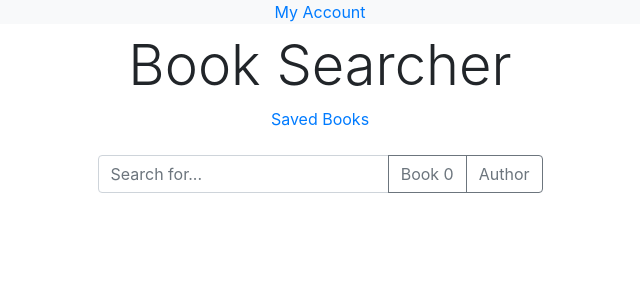
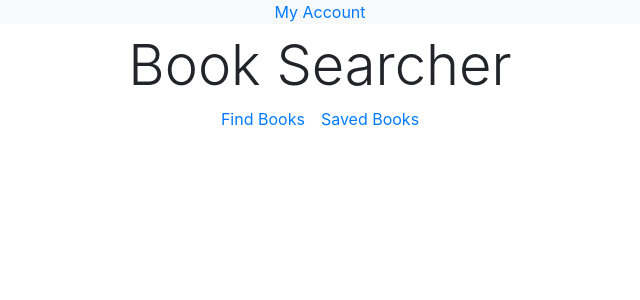
Before and after one commit to GeorgeLam/bookshelf-react, a React (Create React App) app: page /saved in a window 1280 px wide. Shown: the top 300 px of the page, without its empty margins (320-960 px from the left). Built offline with nearby package versions, Linux system fonts and the light colour scheme.

Commit message:
Added Router and Saved books page

```diff
--- a/package.json
+++ b/package.json
@@ -10,6 +10,7 @@
     "react": "^16.13.1",
     "react-bootstrap": "^1.3.0",
     "react-dom": "^16.13.1",
+    "react-router-dom": "^5.2.0",
     "react-scripts": "3.4.3"
   },
   "scripts": {
--- a/src/App.js
+++ b/src/App.js
@@ -1,22 +1,28 @@
 import React from 'react';
 import logo from './logo.svg';
 import './App.css';
-import Topbar from './Topbar'
-import Subbar from './Subbar'
-import Search from './Search'
-import FoundItems from './FoundItems'
-import Pagebuttons from './Pagebuttons'
+import Home from './Home';
+import Saved from './Saved'
+import Topbar from './components/Topbar'
+import Subbar from './components/Subbar'
+import Search from "./components/Search";
+import FoundItems from "./components/FoundItems";
+import Pagebuttons from './components/Pagebuttons'
+import { BrowserRouter as Router, Route } from "react-router-dom";
+
 
 function App() {
   return (
+    <Router>
       <div id="top">
         <Topbar />
 
-      <div className="container">
-        <Subbar />
-        <Search />
-      </div>
 
+
+        <Route path="/" exact component={Home} />
+        <Route path="/saved" component={Saved}/>
+
+        {/* <Search /> */}
         {/* <!-- end of container --> */}
 
         {/* <!-- book rating modal --> */}
@@ -99,6 +105,7 @@ function App() {
 
         <script src="./app.js"></script>
       </div>
+    </Router>
   );
 }
 
--- /dev/null
+++ b/src/Home.js
@@ -0,0 +1,16 @@
+import React, { Component } from 'react';
+import Search from "./components/Search";
+import Subbar from './components/Subbar'
+
+class Home extends Component {
+    render() {
+        return (
+            <div className="container">
+                <Subbar/>
+                <Search/>
+            </div>
+        );
+    }
+}
+
+export default Home;
--- /dev/null
+++ b/src/Saved.js
@@ -0,0 +1,58 @@
+import React, {Component} from 'react';
+import Subbar from './components/Subbar'
+import FoundItems from './components/FoundItems'
+
+class Saved extends Component {
+    constructor() {
+        super()
+
+        this.state = {
+            savedBooks: JSON.parse(localStorage.getItem('books')) || [],
+            loaded: true,
+        }
+    }
+
+    render() {
+        return (
+            <div className="container">
+                <Subbar/>
+                {/* <div className="row justify-content-center mb-3" id="item-count">
+                    {this.state.loaded ? (
+                        <span>
+                            Viewing {this.state.startIndex + 1} - {this.state.startIndex + 11}{" "}
+                of {this.state.totalItems} items.
+                        </span>
+                    ) : (
+                            this.state.searchStatus
+                        )}
+                </div> */}
+
+                <div className="">
+                    <div className="row found-items">
+                        {this.state.loaded ? (
+                            this.state.savedBooks.map((book, index) => (
+                                <div
+                                    className="col col-12 col-md-6 py-2"
+                                    id={book.id}
+                                    key={book.id}
+                                >
+                                    <FoundItems
+                                        book={book}
+                                        val={index}
+                                        saveMeth={this.saveMethod}
+                                    />
+                                </div>
+                            ))
+                        ) : (
+                                <div className="col">
+                                    <p></p>
+                                </div>
+                            )}
+                    </div>
+                </div>
+            </div>
+        );
+    }
+};
+
+export default Saved;
--- a/src/Subbar.js
+++ /dev/null
@@ -1,16 +0,0 @@
-import React from 'react';
-
-const Subbar = () => {
-    return (
-        <div className="container" id="top">
-            <div className="row justify-content-center">
-                <div className="display-4 my-2">Book Searcher</div>
-            </div>
-            <div className="row justify-content-center mb-4">
-                <a href="./saved.html" id="saved-books">Saved Books</a>
-            </div>
-        </div>
-    );
-};
-
-export default Subbar;
--- a/src/Search.js
+++ b/src/components/Search.js
@@ -27,10 +27,8 @@ class Search extends Component {
       startIndex: 0,
       foundItems: 0,
       tidied: "",
-      saveMeth: this.saveMeth,
       newSave: "",
-      modalShow: false,
-      savedBooks: [],
+      savedBooks: JSON.parse(localStorage.getItem('books')) || [],
     };
   }
 
@@ -135,15 +133,13 @@ class Search extends Component {
   }
 
   saveMethod(pageBookNum, savedReview, savedRating) {
-    // console.log(pageBookNum, savedReview, savedRating);
-    // console.log(this.state?.data?.items[pageBookNum]);
     this.setState(
       (prevState) => {
         savedBooks: prevState.savedBooks.push({
           title: this.state.data.items[pageBookNum].volumeInfo.title,
-          author: this.state.data.items[pageBookNum].volumeInfo.authors,
+          authors: this.state.data.items[pageBookNum].volumeInfo.authors,
           date: this.state.data.items[pageBookNum].volumeInfo.publishedDate,
-          image: this.state.data.items[pageBookNum].volumeInfo.imageLinks
+          imageLinks: this.state.data.items[pageBookNum].volumeInfo.imageLinks
             .smallThumbnail,
           id: this.state.data.items[pageBookNum].id,
           learnLink: `https://books.google.com/books?id=${this.state.data.items[pageBookNum].id}`,
@@ -154,25 +150,6 @@ class Search extends Component {
         localStorage.setItem("books", JSON.stringify(this.state.savedBooks));
       }
     );
-
-
-
-    //     newSave: {
-    //       title: this.state.data.items[pageBookNum].volumeInfo.title,
-    //       author: this.state.data.items[pageBookNum].volumeInfo.authors,
-    //       date: this.state.data.items[pageBookNum].volumeInfo.publishedDate,
-    //       image: this.state.data.items[pageBookNum].volumeInfo.imageLinks
-    //         .smallThumbnail,
-    //       id: this.state.data.items[pageBookNum].id,
-    //       learnLink: `https://books.google.com/books?id=${this.state.data.items[pageBookNum].id}`,
-    //       rating: savedRating,
-    //       review: savedReview,
-    //     },
-    //     savedBooks: savedBooks.push(this.state.newSave)
-    //   },
-    //   localStorage.setItem("books", JSON.stringify(this.state.savedBooks))
-    //   )
-
     this.isOpen = false;
   }
 
@@ -199,7 +176,7 @@ class Search extends Component {
                     id="search-book"
                     onClick={this.searchBookFunc}
                   >
-                    Book {this.state.savedBooks.length}
+                    Book {this?.state?.savedBooks?.length}
                   </button>
                   <button
                     className="btn btn-outline-secondary"
@@ -219,8 +196,7 @@ class Search extends Component {
           {this.state.loaded ? (
             <span>
               Viewing {this.state.startIndex + 1} - {this.state.startIndex + 11}{" "}
-              of {this.state.totalItems} items.{" "}
-              {this?.state?.savedBooks[0]?.title}
+              of {this.state.totalItems} items.
             </span>
           ) : (
             this.state.searchStatus
@@ -276,107 +252,6 @@ class Search extends Component {
       </div>
     );
   }
-
-  /* $(".save-book").click((e) => {
-        if (!logInStatus){
-            console.log("You're not logged in! Saving is disabled");
-            e.stopPropagation();
-            e.preventDefault();
-
-            $(function () { //Showing tooltips on 'save' click
-                    $(`#${e.target.id}`).tooltip({ "title": "Log in to save books" });
-                    $(`#${e.target.id}`).tooltip('show');
-                }
-            )
-
-        } else{
-            currentlySaving = "";
-            currentlySaving = data.items[e.target.id].id;
-            duplicate = 0;
-            e.preventDefault();
-            //console.log(data.items[e.target.id].volumeInfo);
-            //console.log(JSON.parse(savedBooks));
-
-            newBook = {
-                "title": data.items[e.target.id].volumeInfo.title,
-                "author": data.items[e.target.id].volumeInfo.authors,
-                "date": data.items[e.target.id].volumeInfo.publishedDate,
-                "image": data.items[e.target.id].volumeInfo.imageLinks.smallThumbnail,
-                "id": data.items[e.target.id].id,
-                "learnLink": `https://books.google.com/books?id=${data.items[e.target.id].id}`
-            };
-
-
-
-            savedBooks.forEach(book => {                //Ensuring no duplicates in localstorage
-            if(_.isEqual(book, newBook)){
-                console.log("Duplicate found");
-                duplicate = 1;}
-            });
-
-            $(function () {                             //Showing tooltips on 'save' click
-                if (duplicate){
-                    console.log(duplicate);
-                    $(`#${e.target.id}`).tooltip({ "title": "Already saved!" });
-                    $(`#${e.target.id}`).tooltip('show');
-                }
-            })
-
-
-            $(`#${e.target.id}`).removeClass("btn-primary");
-            $(`#${e.target.id}`).addClass("btn-success");
-            $(`#${e.target.id}`).text("Saved");
-
-            if (!duplicate){savedBooks.push(newBook)};
-
-            $("#bookRating").val("");
-            $("#bookReview").val("");
-
-            $(".saveRating").click(() => {
-
-                console.log(currentlySaving)
-                rating = ""; review = "";
-                console.log($("#bookRating").val())
-                console.log($("#bookReview").val())
-                rating = $("#bookRating").val();
-                review = $("#bookReview").val();
-                savedBooks.forEach(book => {
-                    //console.log(book.id);
-                    if (book.id == currentlySaving){
-                        console.log("Found the book!")
-                        book["rating"] = rating;
-                        book["review"] = review;
-                        console.log(savedBooks);
-                        writeToDB();
-                    }
-                })
-            })
-
-            localStorage.setItem('books', JSON.stringify(savedBooks));
-            console.log(savedBooks);
-
-
-            writeToDB = () => {
-                firebase.auth().onAuthStateChanged(function (user) {
-                    if (user) {
-                        db.collection("users").doc(`${user.displayName}`).set({
-                            books: JSON.stringify(savedBooks)
-                        })
-                            .then(function () {
-                                console.log("Document successfully written!");
-                            })
-                            .catch(function (error) {
-                                console.error("Error writing document: ", error);
-                            });
-                    }
-                })
-            }
-
-            writeToDB();
-        }
-    });
-    )
-*/
 };
 
 export default Search;
--- /dev/null
+++ b/src/components/Subbar.js
@@ -0,0 +1,25 @@
+import React from 'react';
+import { BrowserRouter as Router } from "react-router-dom";
+
+
+const Subbar = () => {
+    return (
+        <div className="container">
+            <div className="" id="top">
+                <div className="row justify-content-center">
+                    <div className="display-4 my-2">Book Searcher</div>
+                </div>
+                <div className="row justify-content-center mb-4">
+                    <a href="/" id="saved-books" className="mx-2">
+                        Find Books
+                    </a>
+                    <a href="/saved" id="saved-books" className="mx-2">
+                        Saved Books
+                    </a>
+                </div>
+            </div>
+        </div>
+    );
+};
+
+export default Subbar;
```
Also changed, not shown: src/components/FoundItems.js (renamed from src/FoundItems.js, +4 -6 lines), src/components/ItemFetch.js (renamed from src/ItemFetch.js), src/components/Pagebuttons.js (renamed from src/Pagebuttons.js), src/components/SaveModal.js (renamed from src/SaveModal.js), src/components/Topbar.js (renamed from src/Topbar.js), 2 other files (tests, documents, lock files or other folders). Lines whose indentation alone changed are shown as unchanged.
